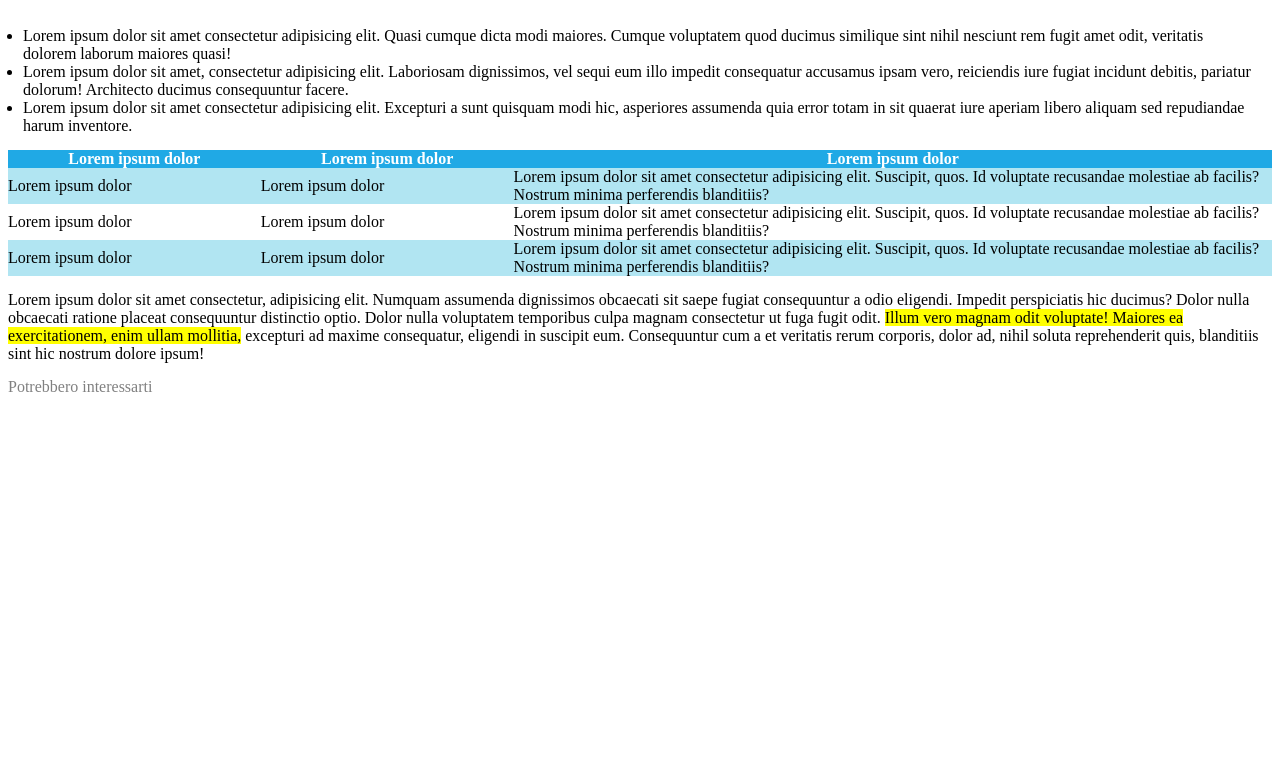
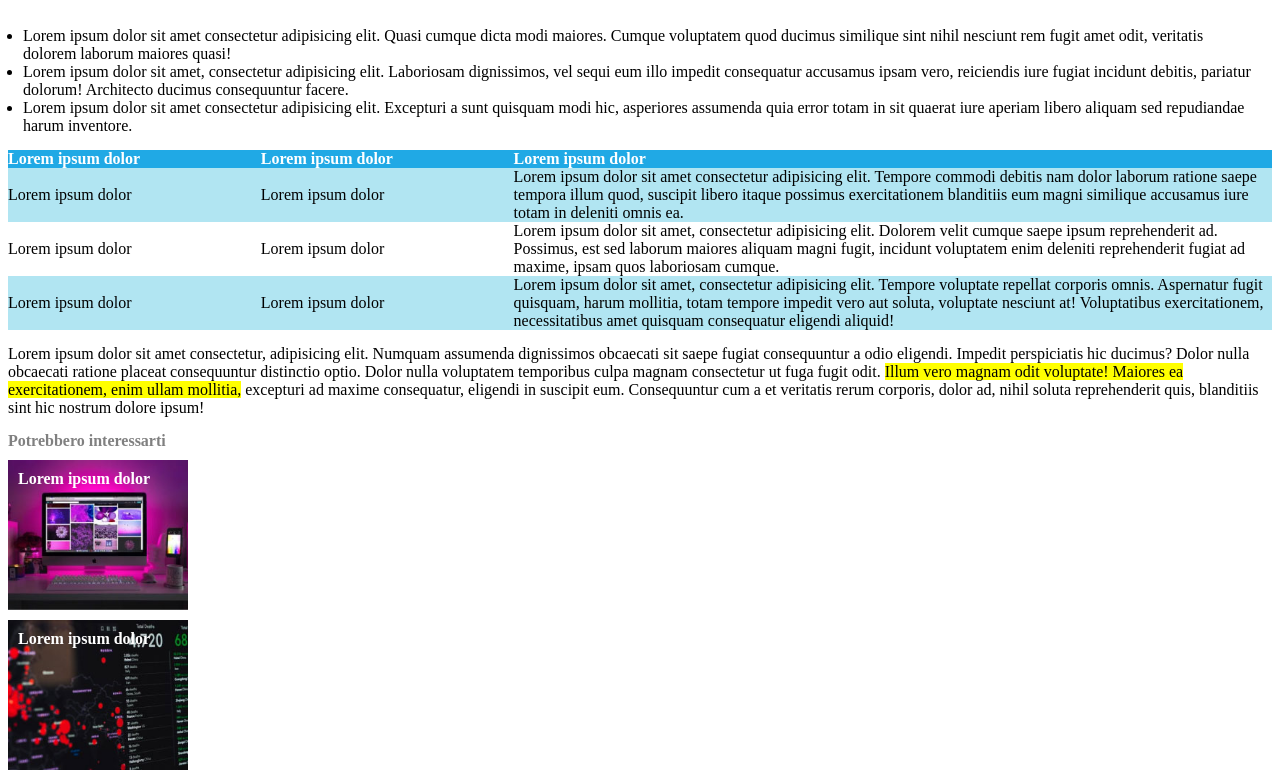
Before and after one commit to Dan848/html-css-booleaner, a plain HTML site: page index.html in a window 1280 px wide. Shown: the part 684-1462 px from the top of the page. Before the commit the page ends 1088 px from the top, so only its background shows below. Drawn offline with Linux system fonts and the light colour scheme.

Commit message:
fix footer + table

```diff
--- a/css/stylesheet.css
+++ b/css/stylesheet.css
@@ -50,6 +50,7 @@ ul {
 }
 
 thead {
+    text-align: left;
     color: white;
     background-color: #20a9e5;
 }
@@ -65,3 +66,25 @@ thead {
 .large-column {
     width: 60%;
 }
+
+footer {
+    color: white;
+    font-weight: bolder;
+}
+
+.footer-image {
+    margin-top: 10px;
+    padding: 10px;
+    height: 150px;
+    width: 180px;
+    background-size: cover;
+    background-position: center;
+}
+
+.footer-image-1 {
+    background-image: url("../img/monitor.jpg");
+}
+
+.footer-image-2 {
+    background-image: url("../img/graph.jpg");
+}
--- a/index.html
+++ b/index.html
@@ -16,11 +16,13 @@
     </header>
     <!-- /Header -->
 
+
+    <div class="container">
         <!-- Main -->
-    <div class="container">
         <main>
             <!-- Title -->
             <h1>Internet deve essere al servizio del "bene pubblico": il manifesto di Tim Berners-Lee</h1>
+
             <!-- Sub title -->
             <p class="gray-text">Scritto da <span class="lightblue-text">The Booleaner</span>
             <br>
@@ -34,7 +36,7 @@
                     <figcaption class="small-text">2nd Photo: Wikimedia, by Paul Clarke</figcaption>
             </figure>
 
-                <!-- Article Paragraph -->
+            <!-- Article Paragraph 1 -->
             <article>
                 <p>Lorem ipsum dolor sit amet consectetur, adipisicing elit.
                 Numquam assumenda dignissimos obcaecati sit saepe fugiat consequuntur a odio eligendi.
@@ -51,6 +53,7 @@
                     <li>Lorem ipsum dolor sit amet consectetur adipisicing elit. Excepturi a sunt quisquam modi hic, asperiores assumenda quia error totam in sit quaerat iure aperiam libero aliquam sed repudiandae harum inventore.</li>
                 </ul>
 
+            <!-- Table -->
             <table cellspacing="0">
                 <thead>
                     <tr>
@@ -63,19 +66,22 @@
                     <tr class="colored-line">
                         <td>Lorem ipsum dolor</td>
                         <td>Lorem ipsum dolor</td>
-                            <td>Lorem ipsum dolor sit amet consectetur adipisicing elit. Suscipit, quos. Id voluptate recusandae molestiae ab facilis? Nostrum minima perferendis blanditiis?</td>
+                        <td>Lorem ipsum dolor sit amet consectetur adipisicing elit. Tempore commodi debitis nam dolor laborum ratione saepe tempora illum quod, suscipit libero itaque possimus exercitationem blanditiis eum magni similique accusamus iure totam in deleniti omnis ea.</td>
                     </tr>
                     <tr>
                         <td>Lorem ipsum dolor</td>
                         <td>Lorem ipsum dolor</td>
-                            <td>Lorem ipsum dolor sit amet consectetur adipisicing elit. Suscipit, quos. Id voluptate recusandae molestiae ab facilis? Nostrum minima perferendis blanditiis?</td>                        </tr>
+                        <td>Lorem ipsum dolor sit amet, consectetur adipisicing elit. Dolorem velit cumque saepe ipsum reprehenderit ad. Possimus, est sed laborum maiores aliquam magni fugit, incidunt voluptatem enim deleniti reprehenderit fugiat ad maxime, ipsam quos laboriosam cumque.</td>
+                    </tr>
                     <tr class="colored-line">
                         <td>Lorem ipsum dolor</td>
                         <td>Lorem ipsum dolor</td>
-                            <td>Lorem ipsum dolor sit amet consectetur adipisicing elit. Suscipit, quos. Id voluptate recusandae molestiae ab facilis? Nostrum minima perferendis blanditiis?</td>                        </tr>
+                        <td>Lorem ipsum dolor sit amet, consectetur adipisicing elit. Tempore voluptate repellat corporis omnis. Aspernatur fugit quisquam, harum mollitia, totam tempore impedit vero aut soluta, voluptate nesciunt at! Voluptatibus exercitationem, necessitatibus amet quisquam consequatur eligendi aliquid!</td>
+                    </tr>
                 </tbody>
             </table>
 
+            <!-- Article Paragraph 2 -->
             <article>
                 <p>Lorem ipsum dolor sit amet consectetur, adipisicing elit.
                 Numquam assumenda dignissimos obcaecati sit saepe fugiat consequuntur a odio eligendi.
@@ -90,8 +96,15 @@
         <!-- Footer -->
         <footer>
             <p class="gray-text">Potrebbero interessarti</p>
+            <div class="footer-image footer-image-1">
+                <span>Lorem ipsum dolor</span>
+            </div>
+            <div class="footer-image footer-image-2">
+                <span>Lorem ipsum dolor</span>
+            </div>
         </footer>
+        <!-- /Footer -->
     </div >
-    <!-- /Footer -->
+
 </body>
 </html>
```
Lines whose indentation alone changed are shown as unchanged.
